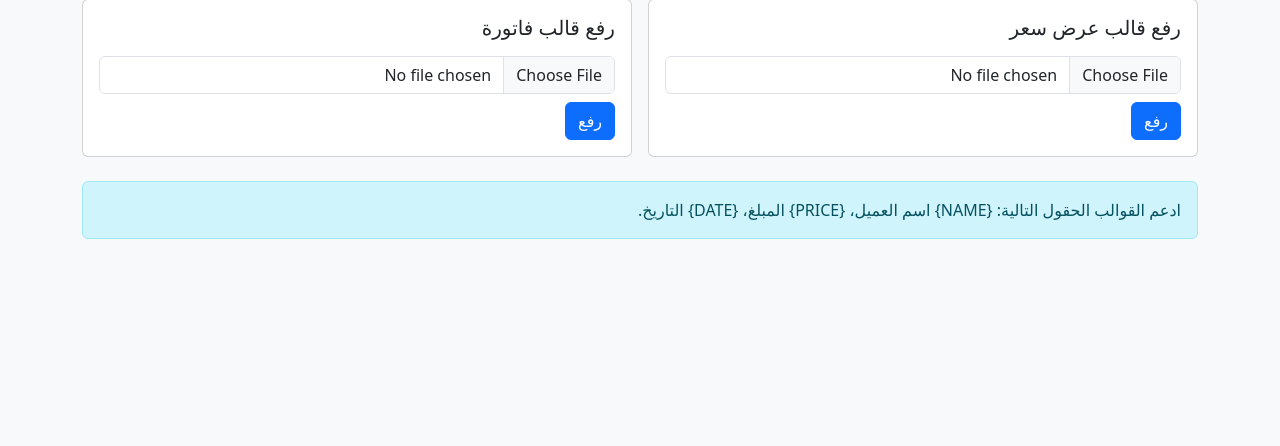
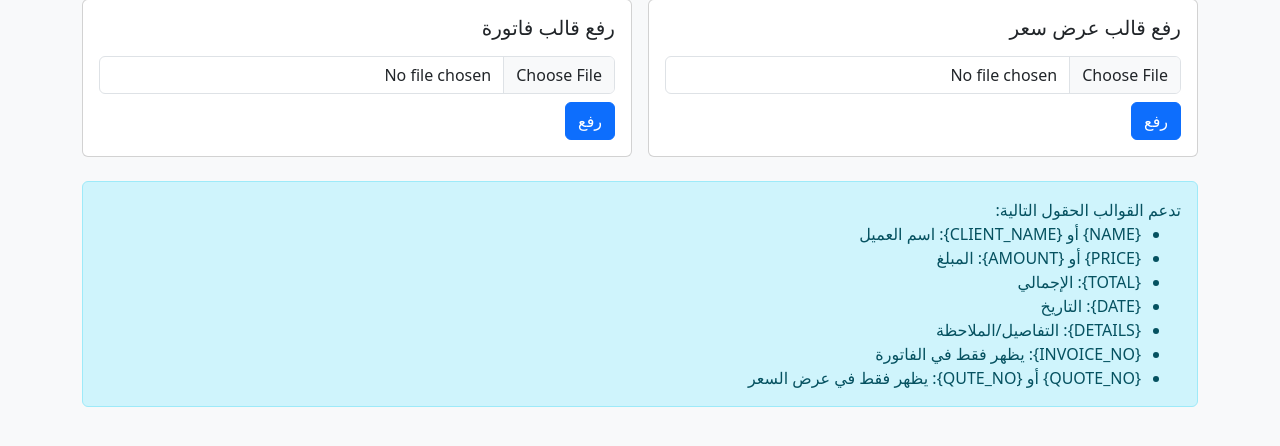
Before and after one commit to citybeachgulf-droid/valeu, a Flask app: template erp-valuation/templates/finance_templates.html in a window 1280 px wide. Shown: the part 147-593 px from the top of the page. Run offline with Flask 3, Linux system fonts and the light colour scheme; the template is opened without the code that fills it, so the values that code supplies are empty.

Commit message:
Add more placeholders for document templates and update help text (#11)
Co-authored-by: Cursor Agent <cursoragent@cursor.com>

```diff
--- a/erp-valuation/app.py
+++ b/erp-valuation/app.py
@@ -1580,8 +1580,15 @@ def download_quote_doc(transaction_id: int):
     t = Transaction.query.get_or_404(transaction_id)
     placeholders = {
         "{NAME}": t.client or "—",
+        "{CLIENT_NAME}": t.client or "—",
         "{PRICE}": f"{t.fee or 0:.2f}",
+        "{AMOUNT}": f"{t.fee or 0:.2f}",
+        "{TOTAL}": f"{t.fee or 0:.2f}",
         "{DATE}": datetime.utcnow().strftime("%Y-%m-%d"),
+        "{DETAILS}": "—",
+        "{QUOTE_NO}": str(t.id),
+        "{QUTE_NO}": str(t.id),
+        "{INVOICE_NO}": "",
     }
     return _render_docx_from_template("quote", placeholders, f"quote_{t.id}.docx")
 
@@ -1592,8 +1599,15 @@ def download_invoice_doc(transaction_id: int):
     t = Transaction.query.get_or_404(transaction_id)
     placeholders = {
         "{NAME}": t.client or "—",
+        "{CLIENT_NAME}": t.client or "—",
         "{PRICE}": f"{t.fee or 0:.2f}",
+        "{AMOUNT}": f"{t.fee or 0:.2f}",
+        "{TOTAL}": f"{t.fee or 0:.2f}",
         "{DATE}": datetime.utcnow().strftime("%Y-%m-%d"),
+        "{DETAILS}": "—",
+        "{INVOICE_NO}": str(t.id),
+        "{QUOTE_NO}": "",
+        "{QUTE_NO}": "",
     }
     return _render_docx_from_template("invoice", placeholders, f"invoice_{t.id}.docx")
 
@@ -1606,8 +1620,15 @@ def download_bank_invoice_doc(invoice_id: int):
     bank = Bank.query.get(inv.bank_id)
     placeholders = {
         "{NAME}": (bank.name if bank else f"Bank #{inv.bank_id}"),
+        "{CLIENT_NAME}": (bank.name if bank else f"Bank #{inv.bank_id}"),
         "{PRICE}": f"{inv.amount or 0:.2f}",
+        "{AMOUNT}": f"{inv.amount or 0:.2f}",
+        "{TOTAL}": f"{inv.amount or 0:.2f}",
         "{DATE}": (inv.issued_at or datetime.utcnow()).strftime("%Y-%m-%d"),
+        "{DETAILS}": (inv.note or "—"),
+        "{INVOICE_NO}": str(inv.id),
+        "{QUOTE_NO}": "",
+        "{QUTE_NO}": "",
     }
     return _render_docx_from_template("invoice", placeholders, f"bank_invoice_{inv.id}.docx")
 
@@ -1619,8 +1640,15 @@ def download_customer_invoice_doc(invoice_id: int):
     inv = CustomerInvoice.query.get_or_404(invoice_id)
     placeholders = {
         "{NAME}": inv.customer_name or "—",
+        "{CLIENT_NAME}": inv.customer_name or "—",
         "{PRICE}": f"{inv.amount or 0:.2f}",
+        "{AMOUNT}": f"{inv.amount or 0:.2f}",
+        "{TOTAL}": f"{inv.amount or 0:.2f}",
         "{DATE}": (inv.issued_at or datetime.utcnow()).strftime("%Y-%m-%d"),
+        "{DETAILS}": (inv.note or "—"),
+        "{INVOICE_NO}": str(inv.id),
+        "{QUOTE_NO}": "",
+        "{QUTE_NO}": "",
     }
     return _render_docx_from_template("invoice", placeholders, f"customer_invoice_{inv.id}.docx")
 
@@ -1632,8 +1660,15 @@ def download_customer_quote_doc(quote_id: int):
     q = CustomerQuote.query.get_or_404(quote_id)
     placeholders = {
         "{NAME}": q.customer_name or "—",
+        "{CLIENT_NAME}": q.customer_name or "—",
         "{PRICE}": f"{q.amount or 0:.2f}",
+        "{AMOUNT}": f"{q.amount or 0:.2f}",
+        "{TOTAL}": f"{q.amount or 0:.2f}",
         "{DATE}": datetime.utcnow().strftime("%Y-%m-%d"),
+        "{DETAILS}": (q.note or "—"),
+        "{QUOTE_NO}": str(q.id),
+        "{QUTE_NO}": str(q.id),
+        "{INVOICE_NO}": "",
     }
     return _render_docx_from_template("quote", placeholders, f"customer_quote_{q.id}.docx")
 
--- a/erp-valuation/templates/finance_templates.html
+++ b/erp-valuation/templates/finance_templates.html
@@ -63,7 +63,16 @@
   </div>
 
   <div class="alert alert-info mt-4">
-    ادعم القوالب الحقول التالية: {NAME} اسم العميل، {PRICE} المبلغ، {DATE} التاريخ.
+    تدعم القوالب الحقول التالية:
+    <ul class="mb-0">
+      <li>{NAME} أو {CLIENT_NAME}: اسم العميل</li>
+      <li>{PRICE} أو {AMOUNT}: المبلغ</li>
+      <li>{TOTAL}: الإجمالي</li>
+      <li>{DATE}: التاريخ</li>
+      <li>{DETAILS}: التفاصيل/الملاحظة</li>
+      <li>{INVOICE_NO}: يظهر فقط في الفاتورة</li>
+      <li>{QUOTE_NO} أو {QUTE_NO}: يظهر فقط في عرض السعر</li>
+    </ul>
   </div>
 </div>
 
```
